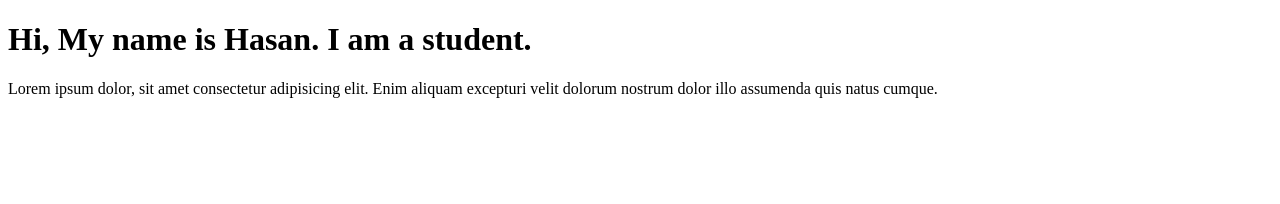
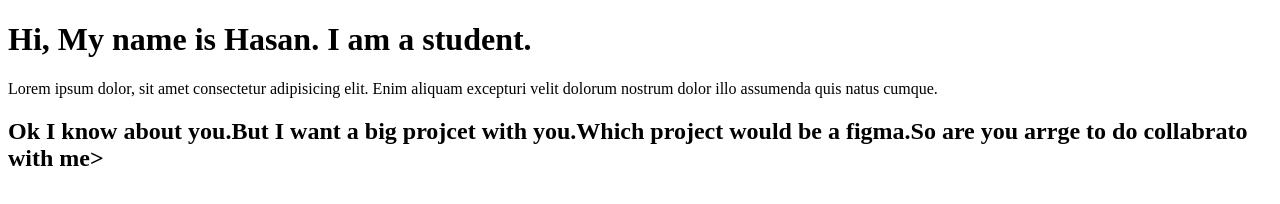
Before and after one commit to sajibIa/ThisIsParctice, a plain HTML site: page index.html in a window 1280 px wide. Drawn offline with Linux system fonts and the light colour scheme.

Commit message:
h1 added

```diff
--- a/index.html
+++ b/index.html
@@ -12,5 +12,6 @@
       Lorem ipsum dolor, sit amet consectetur adipisicing elit. Enim aliquam
       excepturi velit dolorum nostrum dolor illo assumenda quis natus cumque.
     </p>
+    <h2>Ok I know about you.But I want a big projcet with you.Which project would be a figma.So are you arrge to do collabrato with me></h2>
   </body>
 </html>
```
